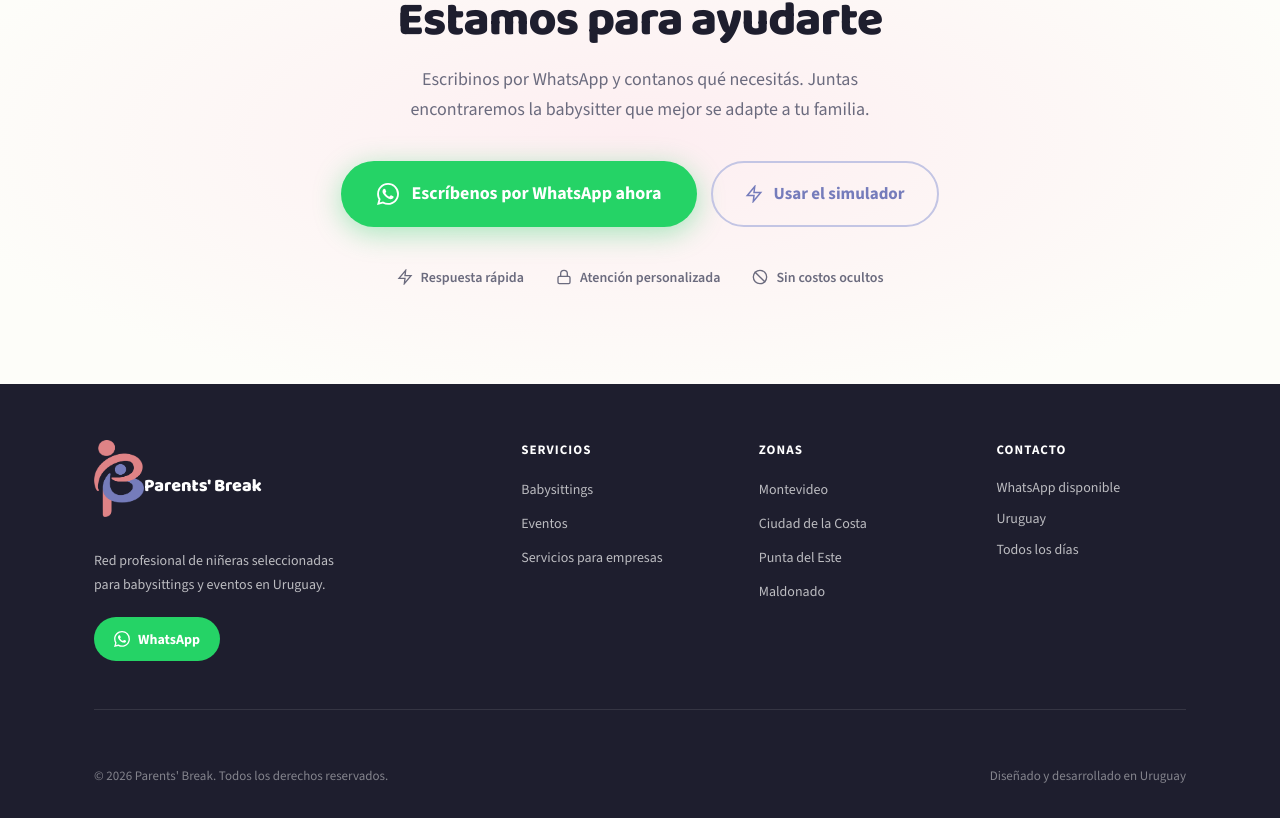
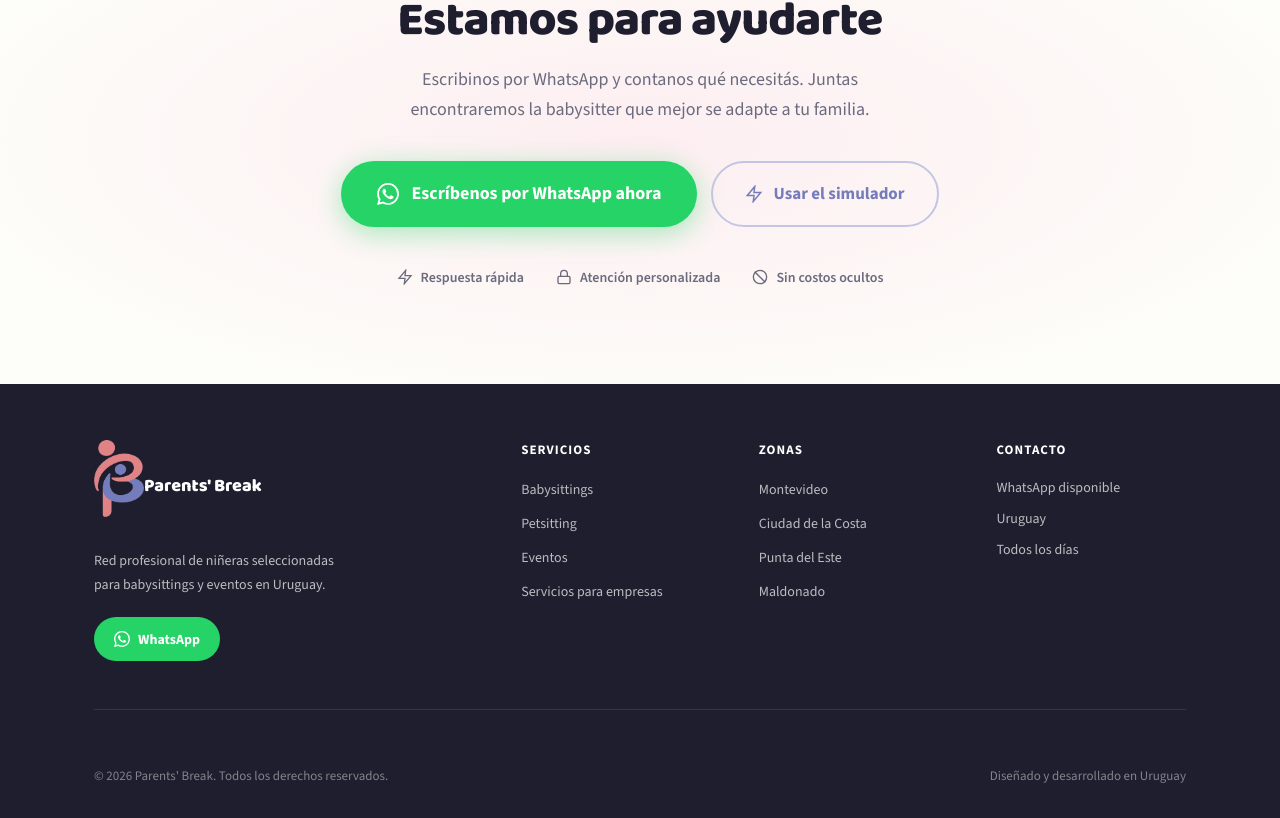
Before and after one commit to diegomarin28/parents-break, a Next.js app: page / in a window 1280 px wide. Shown: the part 6419-7237 px from the top of the page. Built offline with nearby package versions, Linux system fonts and the light colour scheme.

Commit message:
Add 'Petsitting' to footer services list

```diff
--- a/src/components/Footer.tsx
+++ b/src/components/Footer.tsx
@@ -35,7 +35,7 @@ export default function Footer() {
           <div className="footer-col">
             <h6 className="footer-col-title">Servicios</h6>
             <ul className="footer-list">
-              {["Babysittings", "Eventos", "Servicios para empresas"].map((item) => (
+              {["Babysittings", "Petsitting", "Eventos", "Servicios para empresas"].map((item) => (
                 <li key={item}>
                   <a href="#servicios" className="footer-link">{item}</a>
                 </li>
```
